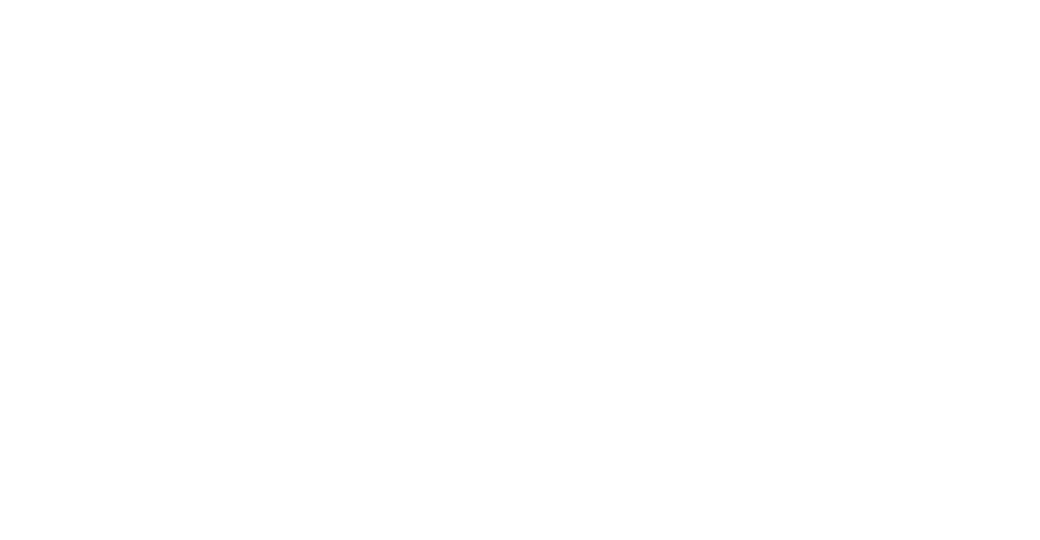
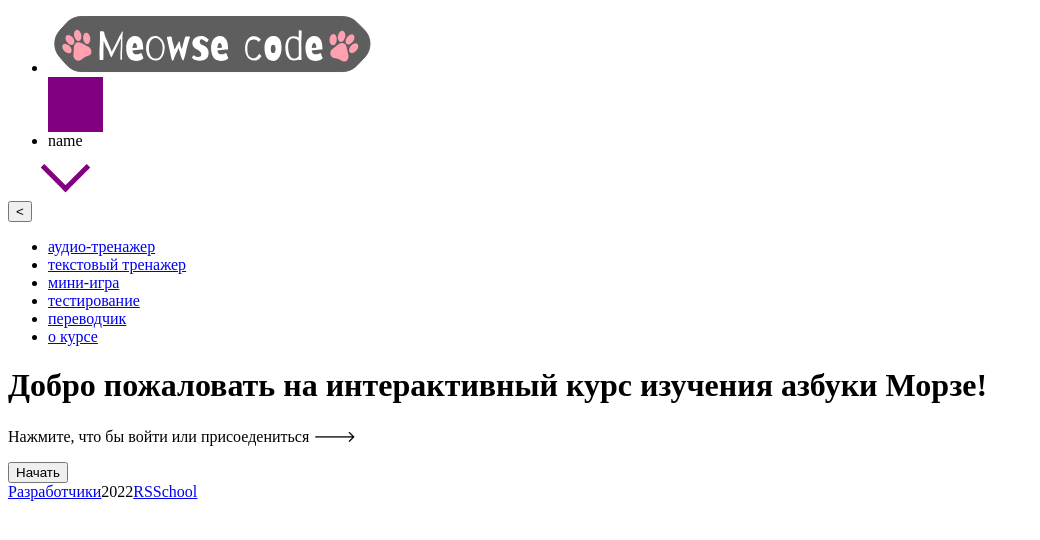
Before and after one commit to PronkoEvgeniya/meowse-code, a React (Create React App) app: page / in a window 1280 px wide. Shown: the top 540 px of the page, without its empty margins (0-1040 px from the left). Built offline with nearby package versions, Linux system fonts and the light colour scheme.

Commit message:
feat: add startPage layout

```diff
--- a/package.json
+++ b/package.json
@@ -20,6 +20,7 @@
     "react": "^18.2.0",
     "react-dom": "^18.2.0",
     "react-redux": "^8.0.2",
+    "react-router-dom": "^6.3.0",
     "react-scripts": "5.0.1",
     "sass": "^1.54.4",
     "typescript": "^4.7.4",
--- a/src/App.tsx
+++ b/src/App.tsx
@@ -1,7 +1,12 @@
 import React, { useEffect } from 'react';
+import { Routes, Route } from 'react-router-dom';
 import './App.scss';
 import { useAppDispatch } from './app/hooks/reduxHooks';
 import { test } from './app/store/reducers/appSlice';
+import { Footer } from './components/Footer';
+import { Header } from './components/header/Header';
+import { Sidebar } from './components/Sidebar';
+import { StartPage } from './routes/StartPage';
 
 export const App = (): JSX.Element => {
   const dispatch = useAppDispatch();
@@ -10,9 +15,14 @@
   }, [dispatch]);
   return (
     <>
-      <header></header>
-      <main></main>
-      <footer></footer>
+      <Header />
+      <main>
+        <Sidebar />
+        <Routes>
+          <Route path="/" element={<StartPage />} />
+        </Routes>
+      </main>
+      <Footer />
     </>
   );
 };
--- /dev/null
+++ b/src/components/Footer.tsx
@@ -0,0 +1,9 @@
+export const Footer = (): JSX.Element => {
+  return (
+    <footer>
+      <a href="#">Разработчики</a>
+      <span>2022</span>
+      <a href="https://rs.school/js/">RSSchool</a>
+    </footer>
+  );
+};
--- /dev/null
+++ b/src/components/Sidebar.tsx
@@ -0,0 +1,31 @@
+import { NavLink } from 'react-router-dom';
+
+export const Sidebar = (): JSX.Element => {
+  return (
+    <aside>
+      <button>&#60;</button>
+      <nav>
+        <ul>
+          <li>
+            <NavLink to={'/audio'}>аудио-тренажер</NavLink>
+          </li>
+          <li>
+            <NavLink to={'/text'}>текстовый тренажер</NavLink>
+          </li>
+          <li>
+            <NavLink to={'/game'}>мини-игра</NavLink>
+          </li>
+          <li>
+            <NavLink to={'/test'}>тестирование</NavLink>
+          </li>
+          <li>
+            <NavLink to={'/translate'}>переводчик</NavLink>
+          </li>
+          <li>
+            <NavLink to={'/about'}>о курсе</NavLink>
+          </li>
+        </ul>
+      </nav>
+    </aside>
+  );
+};
--- /dev/null
+++ b/src/components/header/Header.tsx
@@ -0,0 +1,33 @@
+import { Link } from 'react-router-dom';
+import logo from './logo.svg';
+
+export const Header = (): JSX.Element => {
+  return (
+    <header>
+      <ul>
+        <li>
+          <Link to="/home" style={{ pointerEvents: 'none' }}>
+            <img src={logo} alt="logo" />
+          </Link>
+        </li>
+        <li>
+          <div
+            style={{ width: '55px', height: '55px', background: 'purple' }}
+            className="user-icon"
+          ></div>
+          <span>name</span>
+          <div
+            style={{
+              width: '30px',
+              height: '30px',
+              borderBottom: '5px solid purple',
+              borderRight: '5px solid purple',
+              transform: 'rotate(45deg)',
+            }}
+            className="user-arrow"
+          ></div>
+        </li>
+      </ul>
+    </header>
+  );
+};
--- a/src/index.tsx
+++ b/src/index.tsx
@@ -4,12 +4,15 @@
 import { store } from './app/store';
 import { App } from './App';
 import './index.scss';
+import { BrowserRouter } from 'react-router-dom';
 
 const container = document.getElementById('root') as HTMLDivElement;
 const root = createRoot(container);
 
 root.render(
-  <Provider store={store}>
-    <App />
-  </Provider>
+  <BrowserRouter>
+    <Provider store={store}>
+      <App />
+    </Provider>
+  </BrowserRouter>
 );
--- /dev/null
+++ b/src/routes/StartPage.tsx
@@ -0,0 +1,11 @@
+export const StartPage = (): JSX.Element => {
+  return (
+    <div>
+      <h1>
+        Добро пожаловать на интерактивный курс изучения азбуки <span>Морзе!</span>
+      </h1>
+      <p>Нажмите, что бы войти или присоедениться &#129106;</p>
+      <button>Начать</button>
+    </div>
+  );
+};
```
Also changed, not shown: src/components/header/logo.svg (added), 1 other file (tests, documents, lock files or other folders).
